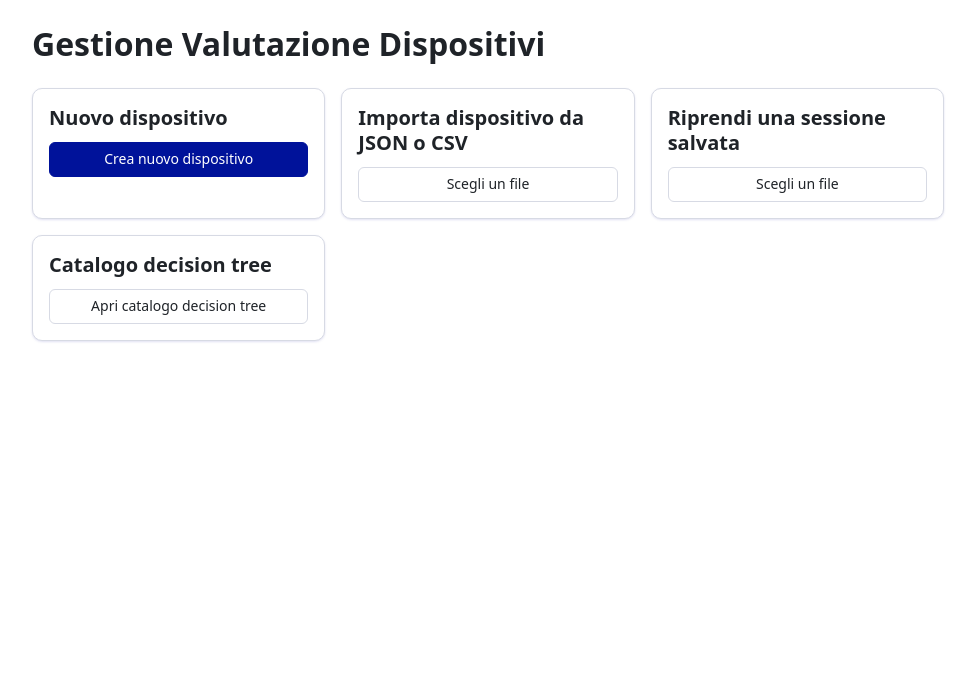
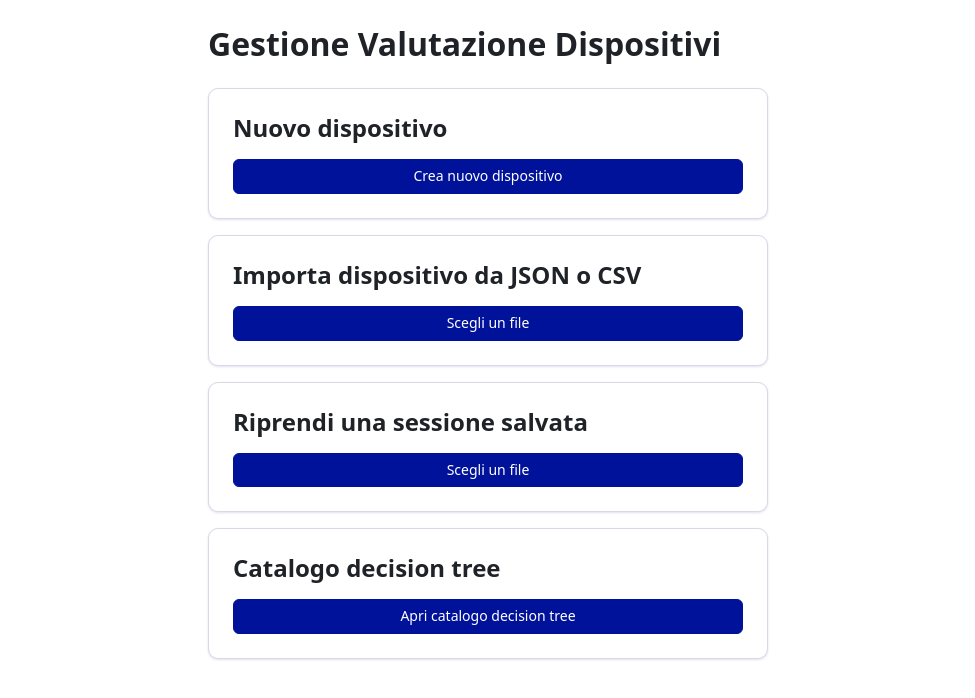
Before and after one commit to CoderiusGroup/MVP, a React (Vite) app in the folder frontend/: page / in a window 1280 px wide. Shown: the top 698 px of the page, without its empty margins (152-1127 px from the left). Built offline with nearby package versions, Linux system fonts and the light colour scheme; what @react-pdf/renderer would draw is missing.

Commit message:
Fix: sistemati dettagli interfaccia grafica

```diff
--- a/frontend/src/pages/DecisionTreeCatalogPage.tsx
+++ b/frontend/src/pages/DecisionTreeCatalogPage.tsx
@@ -201,7 +201,7 @@ export function DecisionTreeCatalogPage() {
           </ul>
 
           {selectedRequirementId && tree ? (
-            <section aria-label="Dettaglio decision tree" className="card">
+            <section aria-label="Dettaglio decision tree" className="card stack">
               <h2 className="card__title">
                 {tree.requirementId} — {tree.requirementName}
               </h2>
--- a/frontend/src/pages/DeviceSummaryPage.tsx
+++ b/frontend/src/pages/DeviceSummaryPage.tsx
@@ -58,6 +58,23 @@ export default function DeviceSummaryPage() {
     >
       {device ? (
         <>
+          <div className="toolbar">
+            <button
+              type="button"
+              className="btn"
+              onClick={() => exportDevice(device, jsonDeviceFormat)}
+            >
+              Esporta in JSON
+            </button>
+            <button
+              type="button"
+              className="btn"
+              onClick={() => exportDevice(device, csvDeviceFormat)}
+            >
+              Esporta in CSV
+            </button>
+          </div>
+
           <dl className="data-list">
             <div className="data-list__row">
               <dt>ID</dt>
@@ -107,23 +124,6 @@ export default function DeviceSummaryPage() {
           </div>
 
           <div className="toolbar">
-            <button
-              type="button"
-              className="btn"
-              onClick={() => exportDevice(device, jsonDeviceFormat)}
-            >
-              Esporta in JSON
-            </button>
-            <button
-              type="button"
-              className="btn"
-              onClick={() => exportDevice(device, csvDeviceFormat)}
-            >
-              Esporta in CSV
-            </button>
-          </div>
-
-          <div className="toolbar">
             <button type="button" className="btn btn--danger" onClick={handleDelete}>
               Elimina dispositivo
             </button>
--- a/frontend/src/pages/HomePage.tsx
+++ b/frontend/src/pages/HomePage.tsx
@@ -53,11 +53,9 @@ export default function HomePage({ onDeviceSaved, onSessionResumed }: Props) {
 
   return (
     <div className="page">
-      <header className="page__header">
-        <h1 className="page__title">Gestione Valutazione Dispositivi</h1>
-      </header>
+      <div className="home-actions">
+        <h1>Gestione Valutazione Dispositivi</h1>
 
-      <div className="card-grid">
         <section className="card card--action">
           <h2 className="card__title">Nuovo dispositivo</h2>
           <button
@@ -71,7 +69,7 @@ export default function HomePage({ onDeviceSaved, onSessionResumed }: Props) {
 
         <section className="card card--action">
           <h2 className="card__title">Importa dispositivo da JSON o CSV</h2>
-          <label className="btn btn--block" htmlFor="home-import-device">
+          <label className="btn btn--primary btn--block" htmlFor="home-import-device">
             Scegli un file
           </label>
           <input
@@ -86,7 +84,7 @@ export default function HomePage({ onDeviceSaved, onSessionResumed }: Props) {
 
         <section className="card card--action">
           <h2 className="card__title">Riprendi una sessione salvata</h2>
-          <label className="btn btn--block" htmlFor="home-resume-session">
+          <label className="btn btn--primary btn--block" htmlFor="home-resume-session">
             Scegli un file
           </label>
           <input
@@ -103,7 +101,7 @@ export default function HomePage({ onDeviceSaved, onSessionResumed }: Props) {
           <h2 className="card__title">Catalogo decision tree</h2>
           <button
             type="button"
-            className="btn btn--block"
+            className="btn btn--primary btn--block"
             onClick={() => navigate("/decision-tree-catalog")}
           >
             Apri catalogo decision tree
--- a/frontend/src/styles/components.css
+++ b/frontend/src/styles/components.css
@@ -60,6 +60,28 @@
   gap: var(--space-4);
 }
 
+/* Azioni della home: una card per riga, centrata */
+.home-actions {
+  display: flex;
+  flex-direction: column;
+  gap: var(--space-4);
+  max-width: 560px;
+  margin-inline: auto;
+}
+
+.home-actions > h1 {
+  margin: 0 0 var(--space-2);
+}
+
+.home-actions .card {
+  padding: var(--space-6);
+  gap: var(--space-4);
+}
+
+.home-actions .card__title {
+  font-size: var(--text-xl);
+}
+
 /* Elemento di lista: nome + badge/azioni sulla stessa riga */
 .list-row {
   display: flex;
@@ -72,10 +94,6 @@
   margin-left: auto;
   display: flex;
   gap: var(--space-2);
-}
-
-.data-list--nested {
-  margin-top: var(--space-4);
 }
 
 .list {
@@ -204,6 +222,10 @@
   overflow: hidden;
 }
 
+.data-list--nested {
+  margin-top: var(--space-6);
+}
+
 .data-list__row {
   display: grid;
   grid-template-columns: minmax(140px, 220px) 1fr;
```
